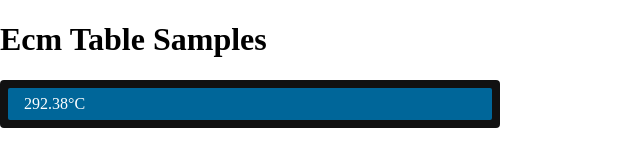
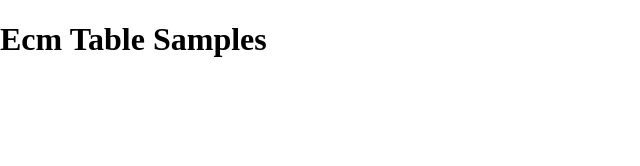
Before and after one commit to navycuda/BarChartLib, a website: page www/index.html in a window 1280 px wide. Shown: the whole page, without its empty margins (0-640 px from the left). Drawn offline with nearby package versions, Linux system fonts and the light colour scheme; files that its build step writes are made by us from their sources.

Commit message:
Removed un-used div

```diff
--- a/www/index.html
+++ b/www/index.html
@@ -12,6 +12,5 @@
     <header>
       <h1>Ecm Table Samples</h1>
     </header>
-    <div class="progress-bar" data-value="292.38°C"></div>
   </body>
   </html>
```
